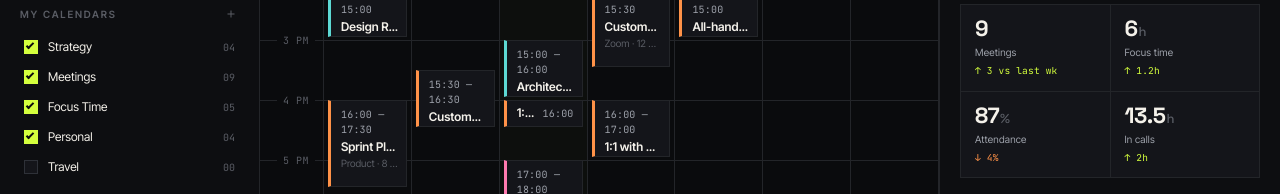
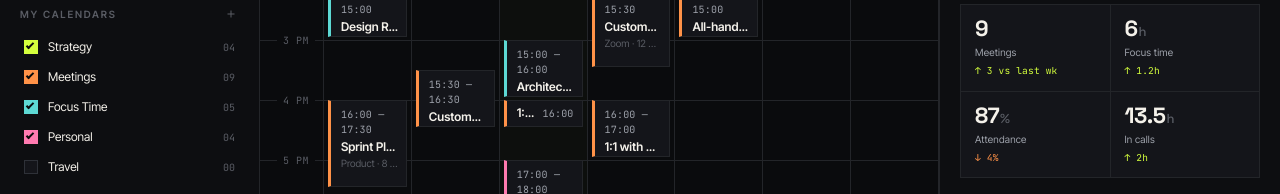
Before and after one commit to Abhinav-Prabhakar/Meridian, a Next.js app: page / in a window 1280 px wide. Shown: the part 400-594 px from the top of the page. Built offline with nearby package versions, Linux system fonts and the light colour scheme; no server answers; sample sign-in values are in the browser's storage.

Commit message:
fix(ui): restore category-specific accent colors for calendar checkboxes

```diff
--- a/src/app/globals.css
+++ b/src/app/globals.css
@@ -1466,8 +1466,8 @@ body {
 }
 .checkbox:hover .cal-check { border-color: var(--accent); }
 .cal-check.checked {
-  background: var(--accent);
-  border-color: var(--accent);
+  background: var(--cal-color, var(--accent)) !important;
+  border-color: var(--cal-color, var(--accent)) !important;
 }
 .cal-check.checked::after {
   content: ''; position: absolute;
--- a/src/components/Sidebar/CalendarFilters.tsx
+++ b/src/components/Sidebar/CalendarFilters.tsx
@@ -196,7 +196,11 @@ export const CalendarFilters: React.FC = () => {
           >
             <div
               className={`cal-check ${isChecked ? "checked" : ""}`}
-              style={{ "--cal-color": item.colorVar } as React.CSSProperties}
+              style={{
+                backgroundColor: isChecked ? item.colorVar : "var(--bg-2)",
+                borderColor: isChecked ? item.colorVar : "var(--border-bright)",
+                "--cal-color": item.colorVar,
+              } as React.CSSProperties}
             ></div>
             <div className="cal-name">{item.name}</div>
             <div className="cal-count">{countFormatted}</div>
```
